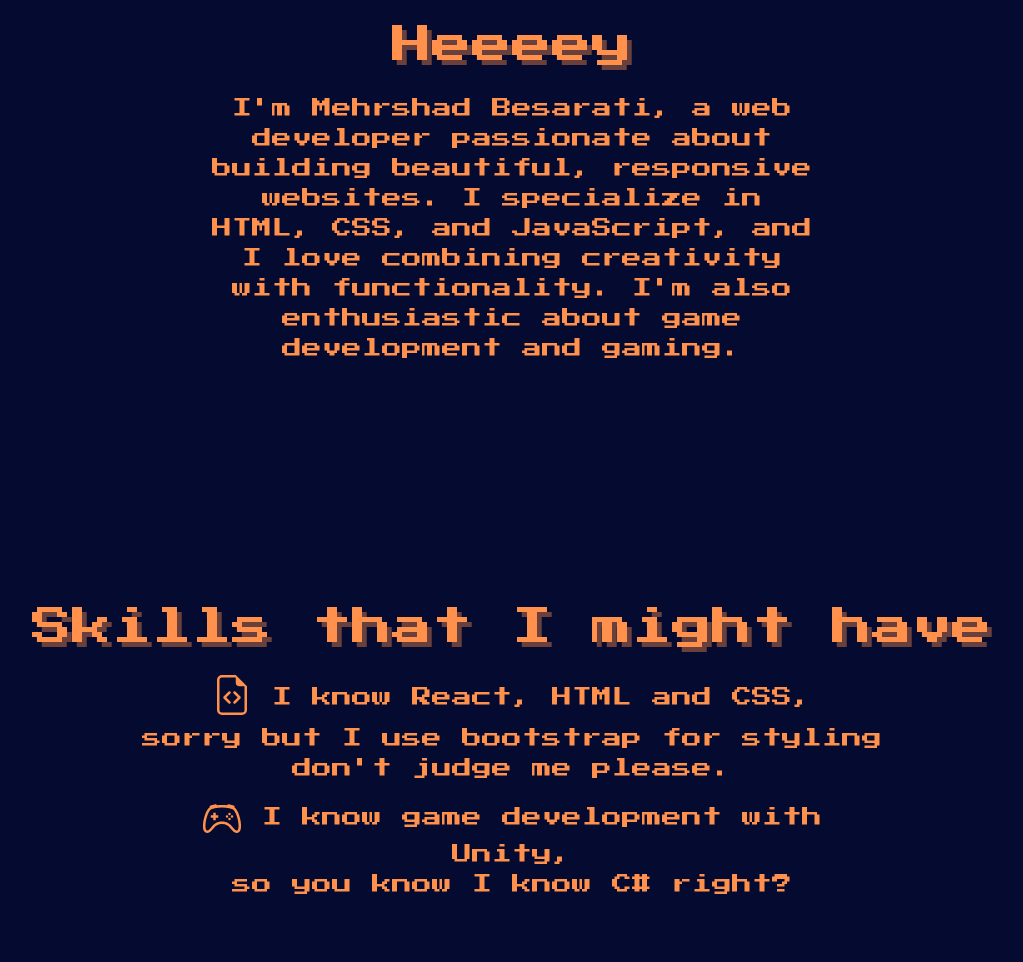
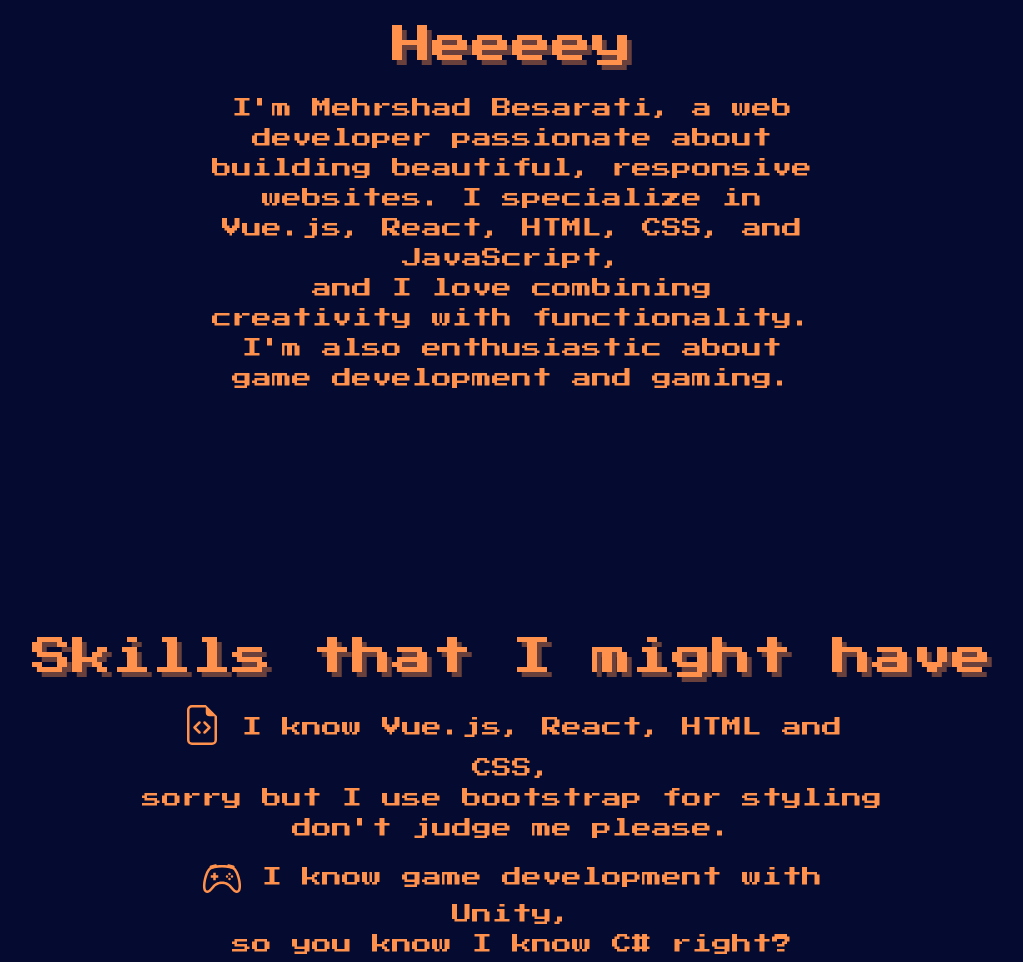
Before and after one commit to Mehrshad-B/Personal-Website, a plain HTML site: page index.html in a window 1280 px wide. Shown: the part 787-1749 px from the top of the page, without its empty margins (128-1151 px from the left). Drawn offline with nearby package versions, Linux system fonts and the light colour scheme.

Commit message:
Some texts was added

```diff
--- a/index.html
+++ b/index.html
@@ -42,9 +42,10 @@
       <div class="col-lg-6 mx-auto">
         <p class="lead mb-4">
           I'm Mehrshad Besarati, a web developer passionate about building
-          beautiful, responsive websites. I specialize in HTML, CSS, and
-          JavaScript, and I love combining creativity with functionality. I'm
-          also enthusiastic about game development and gaming.
+          beautiful, responsive websites. I specialize in Vue.js, React, HTML,
+          CSS, and JavaScript, <br />and I love combining creativity with
+          functionality. I'm also enthusiastic about game development and
+          gaming.
         </p>
       </div>
     </div>
@@ -69,8 +70,8 @@
               d="M8.646 6.646a.5.5 0 0 1 .708 0l2 2a.5.5 0 0 1 0 .708l-2 2a.5.5 0 0 1-.708-.708L10.293 9 8.646 7.354a.5.5 0 0 1 0-.708m-1.292 0a.5.5 0 0 0-.708 0l-2 2a.5.5 0 0 0 0 .708l2 2a.5.5 0 0 0 .708-.708L5.707 9l1.647-1.646a.5.5 0 0 0 0-.708"
             />
           </svg>
-          I know React, HTML and CSS, <br />sorry but I use bootstrap for
-          styling don't judge me please.
+          I know Vue.js, React, HTML and CSS, <br />sorry but I use bootstrap
+          for styling don't judge me please.
         </p>
         <p class="col-lg-8 mx-auto lead">
           <svg
```
